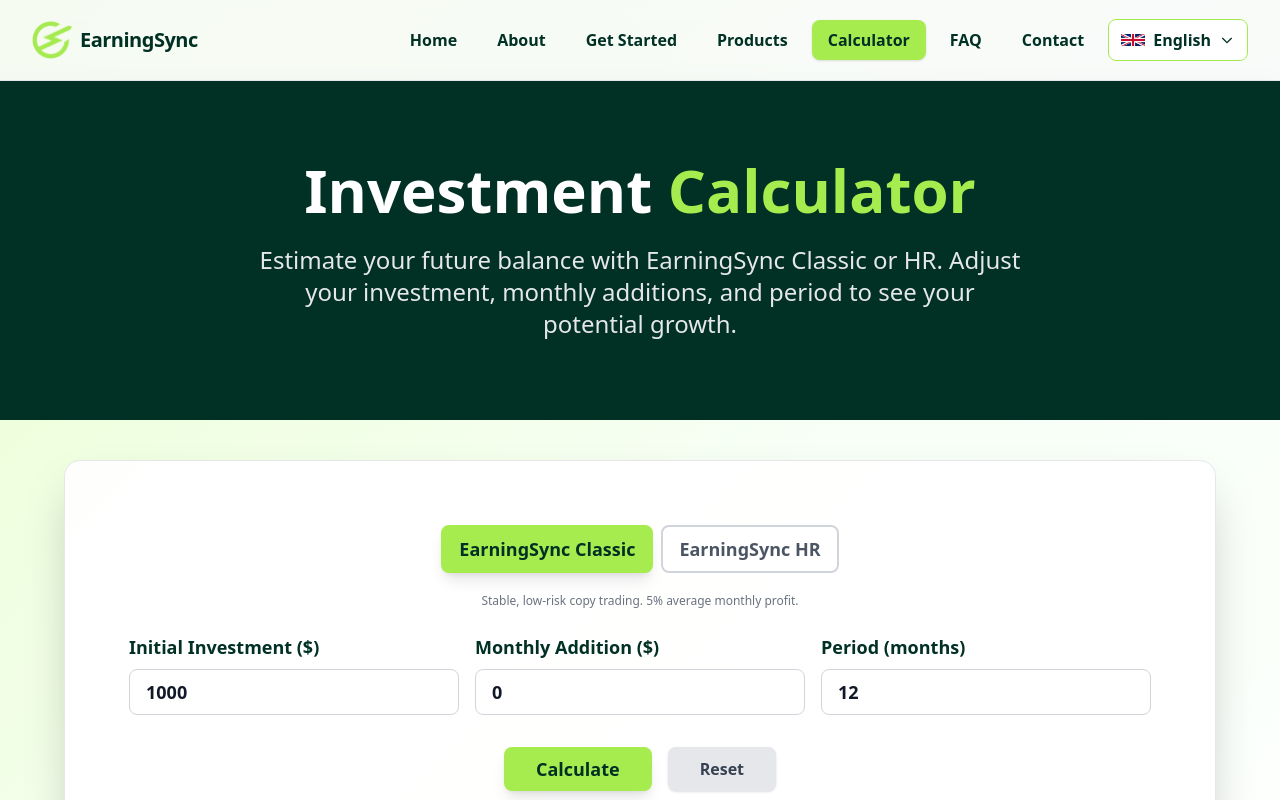
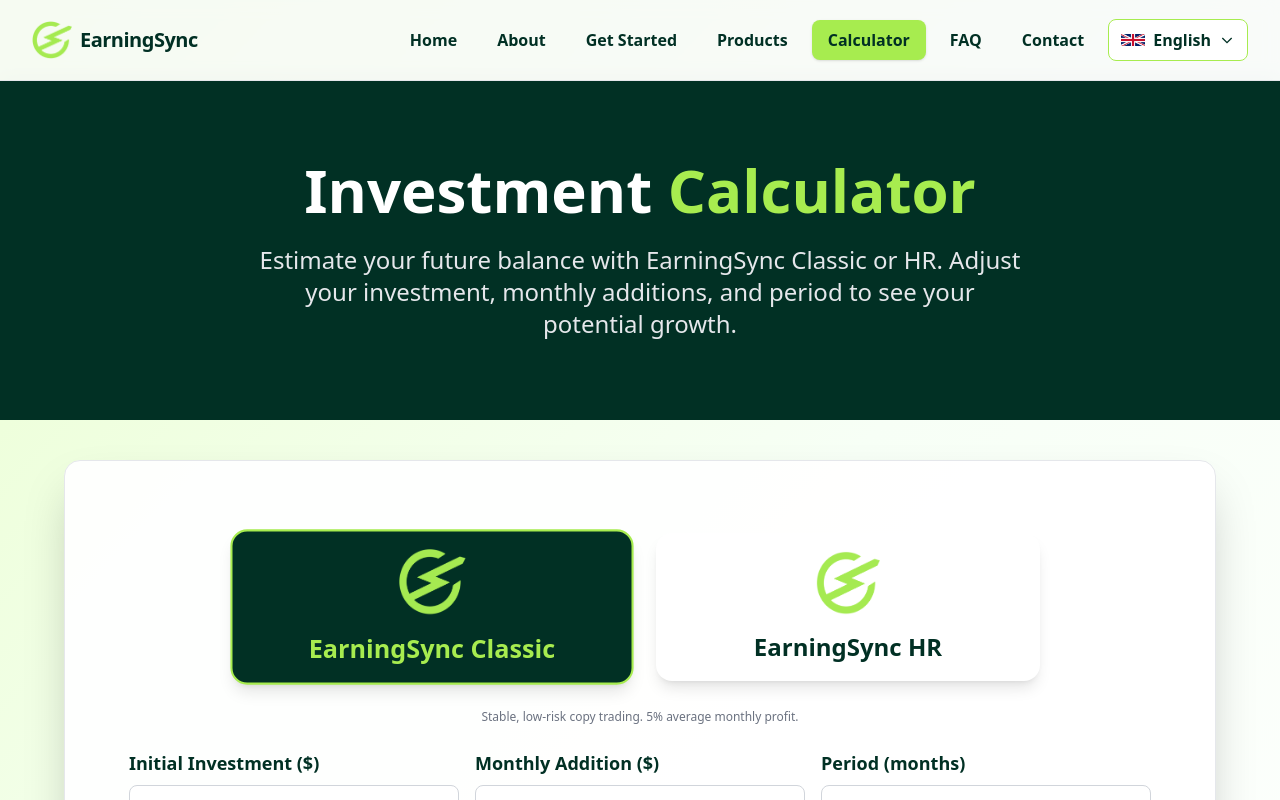
Before and after one commit to Suhaib5333/earning-sync, a React (Vite) app: page /calculator in a window 1280 px wide. Shown: the top 800 px of the page. Built offline with nearby package versions, Linux system fonts and the light colour scheme.

Commit message:
changed the buttons for classic and hr to match products page

```diff
--- a/src/pages/Calculator.jsx
+++ b/src/pages/Calculator.jsx
@@ -1,4 +1,5 @@
 import React, { useState, useEffect } from "react";
+import logo from "../assets/logo_transparent.png";
 import { Line } from "react-chartjs-2";
 import {
   Chart as ChartJS,
@@ -261,19 +262,44 @@
       <div className="w-full max-w-6xl mx-auto bg-white/95 dark:bg-[#101c1c]/90 rounded-2xl shadow-2xl p-8 md:p-16 border border-[#e5e7eb]">
         <form onSubmit={handleCalculate} className="flex flex-col gap-6 mb-8">
           <div className="flex flex-col gap-4">
-            <div className="flex gap-2 justify-center">
+            {/* Product-style selector buttons, mobile and desktop */}
+            <div className="flex flex-row gap-4 px-0 mt-2 mb-2 w-full max-w-md mx-auto md:hidden">
               {plans.map((plan, idx) => (
                 <button
                   key={plan.name}
                   type="button"
-                  className={`px-4 py-2 rounded-lg font-bold border-2 transition-all duration-150 text-base md:text-lg ${
-                    planIdx === idx
-                      ? "bg-[#a7ec4f] border-[#a7ec4f] text-[#013024] shadow-lg"
-                      : "bg-white border-gray-300 text-gray-600 hover:border-[#a7ec4f]"
-                  }`}
+                  className={`flex-1 px-4 py-4 rounded-2xl shadow-lg font-bold text-lg transition-all duration-200 border-2 focus:outline-none flex flex-col items-center gap-2
+                    ${
+                      planIdx === idx
+                        ? "bg-[#013024] text-[#a7ec4f] border-[#a7ec4f] scale-105"
+                        : "bg-white text-[#013024] border-transparent hover:border-[#a7ec4f]/40"
+                    }
+                  `}
+                  onClick={() => setPlanIdx(idx)}
+                  aria-pressed={planIdx === idx}
+                  style={{ minWidth: 0, maxWidth: "100%" }}
+                >
+                  <img src={logo} alt="Logo" className="w-12 h-12 mx-auto mb-2" />
+                  {plan.name}
+                </button>
+              ))}
+            </div>
+            <div className="hidden md:flex flex-row gap-8 justify-center items-center mt-2 mb-2">
+              {plans.map((plan, idx) => (
+                <button
+                  key={plan.name}
+                  type="button"
+                  className={`px-8 py-4 rounded-2xl shadow-lg font-bold text-2xl transition-all duration-200 border-2 focus:outline-none flex flex-col items-center gap-2 w-72 md:w-96
+                    ${
+                      planIdx === idx
+                        ? "bg-[#013024] text-[#a7ec4f] border-[#a7ec4f] scale-105"
+                        : "bg-white text-[#013024] border-transparent hover:border-[#a7ec4f]/40"
+                    }
+                  `}
                   onClick={() => setPlanIdx(idx)}
                   aria-pressed={planIdx === idx}
                 >
+                  <img src={logo} alt="Logo" className="w-16 h-16 mx-auto mb-2" />
                   {plan.name}
                 </button>
               ))}
```
